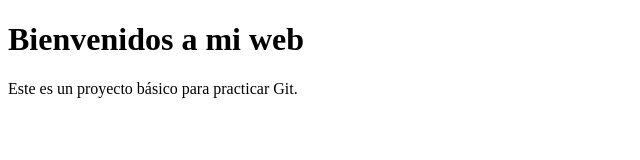
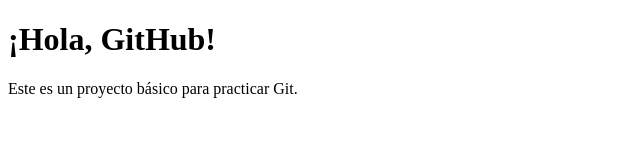
Before and after one commit to anaphm27/mi_proyecto_web, a plain HTML site: page index.html in a window 1280 px wide. Shown: the whole page, without its empty margins (0-640 px from the left). Drawn offline with Linux system fonts and the light colour scheme.

Commit message:
Cambiar título en index.html a '¡Hola, GitHub!'

```diff
--- a/index.html
+++ b/index.html
@@ -6,7 +6,7 @@
 <title>Mi Proyecto Web</title>
 </head>
 <body>
-<h1>Bienvenidos a mi web</h1>
+    <h1>¡Hola, GitHub!</h1>
 <p>Este es un proyecto básico para practicar Git.</p>
 </body>
 </html>
```
